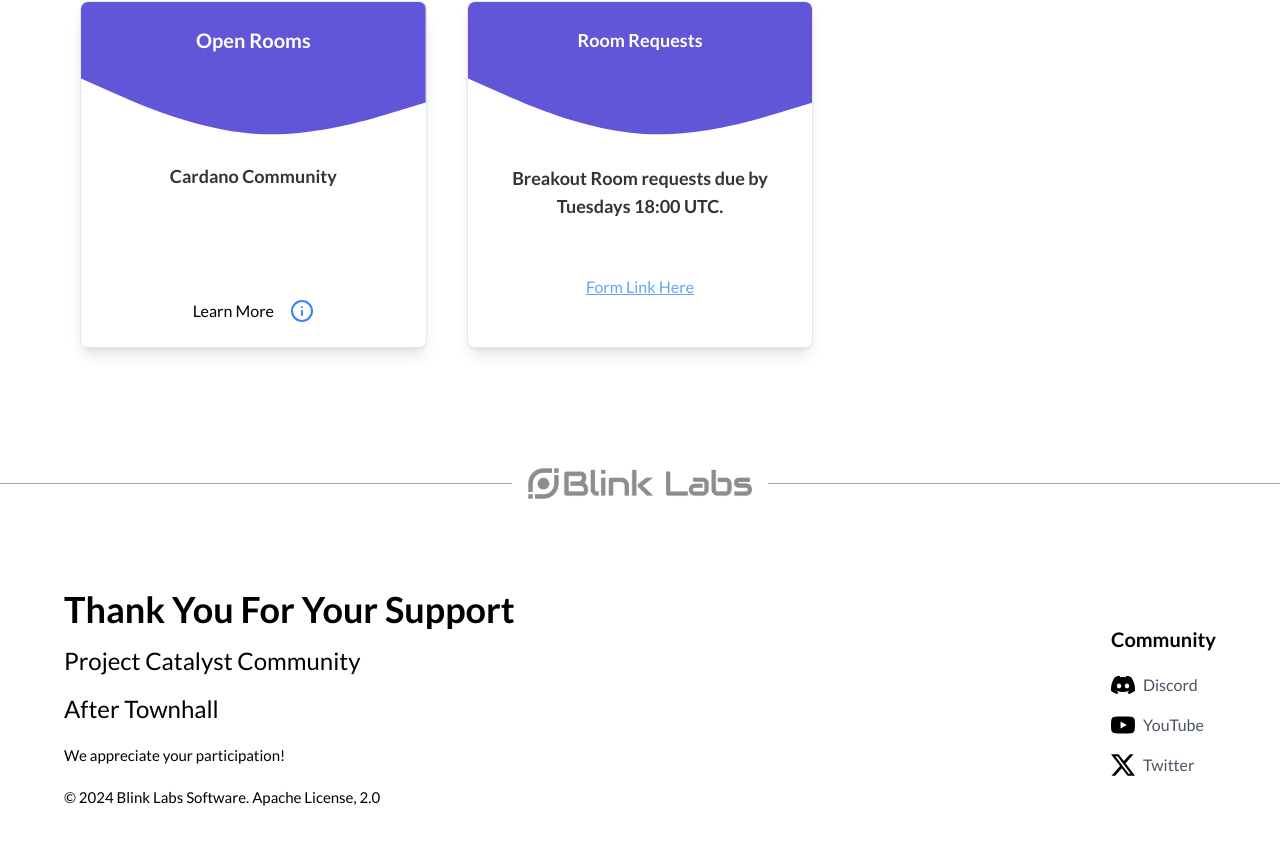
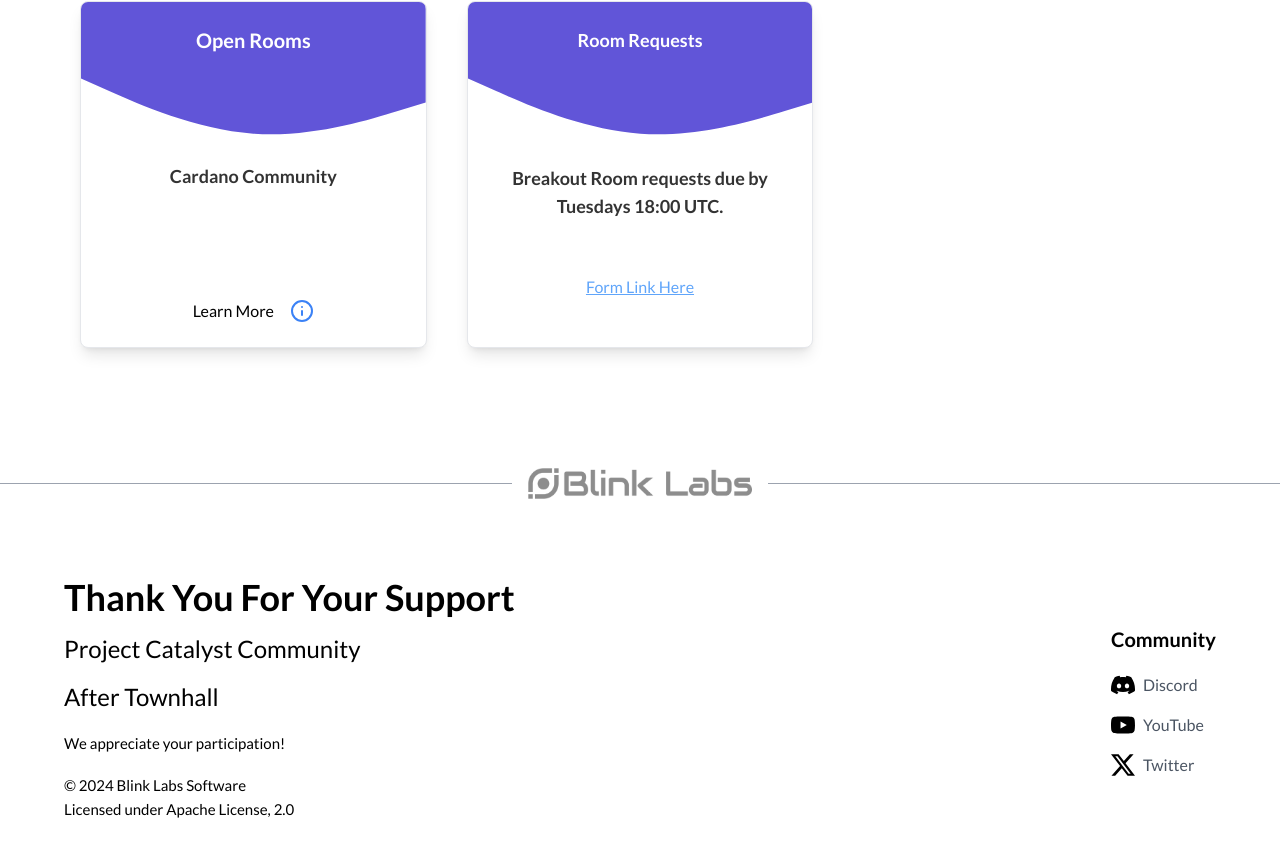
Before and after one commit to blinklabs-io/after-town-hall, a React (Vite) app: page / in a window 1280 px wide. Shown: the part 4081-4938 px from the top of the page. Built offline with nearby package versions, Linux system fonts and the light colour scheme.

Commit message:
feat: split license and copyright in footer, link blinklabs.io (#36)
Signed-off-by: Chris Gianelloni <wolf31o2@blinklabs.io>

```diff
--- a/src/Final.tsx
+++ b/src/Final.tsx
@@ -22,14 +22,27 @@
             </span>
           </div>
 
+          <div>
+            <a
+              href="https://blinklabs.io"
+              target="_blank"
+              rel="noopener noreferrer"
+              className="hover:text-[#1DA1F2] phone:text-[15px]"
+            >
+              © 2024 Blink Labs Software
+            </a>
+            </div>
+
+            <div>
             <a
               href="https://www.apache.org/licenses/LICENSE-2.0.txt"
               target="_blank"
               rel="noopener noreferrer"
               className="hover:text-[#1DA1F2] phone:text-[15px]"
             >
-            © 2024 Blink Labs Software. Apache License, 2.0
+              Licensed under Apache License, 2.0
             </a>
+          </div>
         </div>
         <div>
           <h3 className="text-3xl font-semibold mb-4 phone:text-[20px]">
```
Lines whose indentation alone changed are shown as unchanged.
